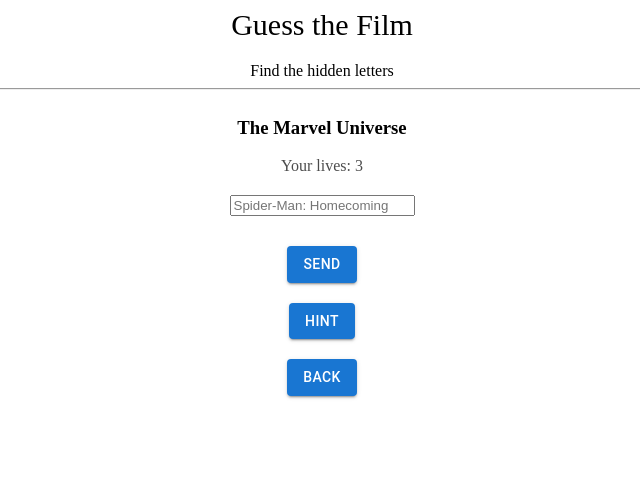
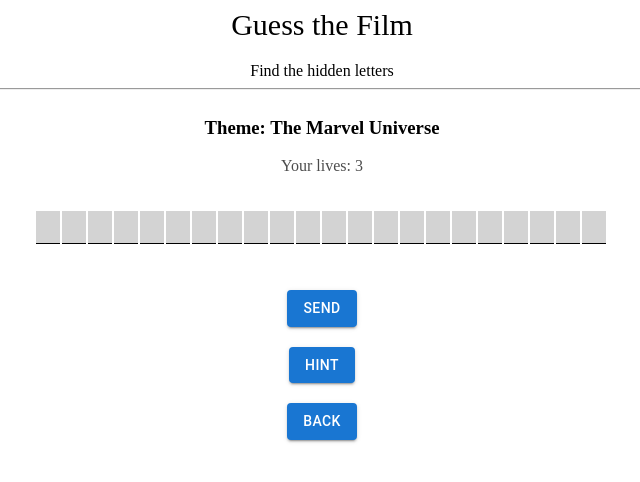
Before and after one commit to anresziii/guess-show-site, a React (Create React App) app: page /guess in a window 1280 px wide. Shown: the top 482 px of the page, without its empty margins (318-958 px from the left). Built offline with nearby package versions, Linux system fonts and the light colour scheme; the HTML template or start-up script is replaced by a standard one.

Commit message:
try to complete letter guess

```diff
--- /dev/null
+++ b/src/components/LettersView.tsx
@@ -0,0 +1,21 @@
+import React, { useState, FC } from 'react'
+import '../style/App.css'
+
+interface ILetters {
+    props: any
+}
+
+const LettersView: FC<ILetters> = (props) => {
+    const [letter, setLetter] = useState<string>("")
+    return (
+        <div className="letters__block">
+            <ul className="letters__list">
+                <li>
+                    <input type="text" className="letters__input" />
+                </li>
+            </ul>
+        </div>
+    )
+}
+
+export default LettersView
--- a/src/pages/GuessPage.tsx
+++ b/src/pages/GuessPage.tsx
@@ -1,11 +1,11 @@
 import { Button } from '@mui/material'
-import React, { FC, useContext, useEffect, useState } from 'react'
+import React, { FC, useState } from 'react'
+import { useHistory } from "react-router-dom"
+import LettersView from '../components/LettersView'
+import MyModal from '../components/ui/modal/MyModal'
+import MyModalTwo from '../components/ui/modalTwo/MyModalTwo'
+import data from "../movie.json"
 import "../style/App.css"
-import { IMovie } from '../types/types'
-import MyModal from '../components/ui/modal/MyModal'
-import data from "../movie.json"
-import { useHistory } from "react-router-dom"
-import MyModalTwo from '../components/ui/modalTwo/MyModalTwo'
 
 const GuessPage: FC = () => {
     let limit = 10
@@ -17,6 +17,7 @@
     const [idPage, setIdPage] = useState<number>(1)
     const nameMovie = data.results[idPage].title
     const hintMovie = data.results[idPage].overview
+    const arrayNameMovie = nameMovie.split("")
 
     const checkLives = () => {
         setWord(word)
@@ -45,10 +46,12 @@
             </div>
             <hr />
             <div className="app__down">
-                <h3>{data.name}</h3>
+                <h3>Theme: {data.name}</h3>
                 <div className="down__lives">Your lives: {lives}</div>
                 <div className="down__word">
-                    <input type="text" placeholder={nameMovie} value={word} onChange={(e) => setWord(e.target.value)} />
+                    {arrayNameMovie.map(letter =>
+                        <LettersView props={letter}/>
+                    )}
                 </div>
                 <div className="button__send">
                     <Button variant="contained" onClick={() => {
--- a/src/style/App.css
+++ b/src/style/App.css
@@ -30,6 +30,7 @@
 }
 
 .down__word {
+  display: flex;
   margin: 0 0 30px 0;
 }
 
@@ -53,3 +54,30 @@
 .button__start {
   margin: 20px 0 20px 0;
 }
+
+.letters__block {
+  margin-left: -40px;
+}
+
+.letters__list {
+  display: flex;
+  justify-content: center;
+}
+
+.letters__list li {
+  list-style-type: none;
+}
+
+.letters__input {
+  border: none;
+  width: 20px;
+  height: 30px;
+  border-bottom: 1px solid black;
+  margin-right: 2px;
+  background: lightgray;
+}
+
+.letters__input:focus {
+  outline: 0;
+  outline-offset: 0;
+}
```
